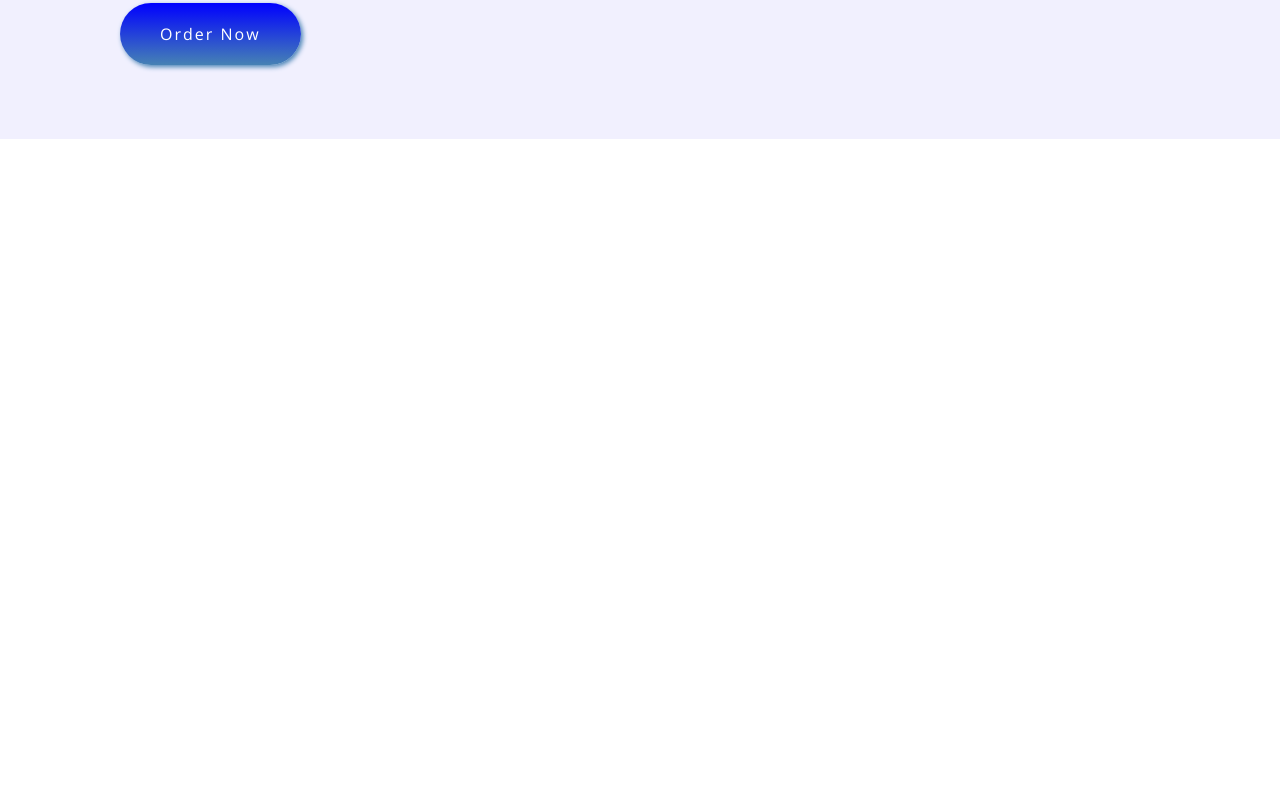
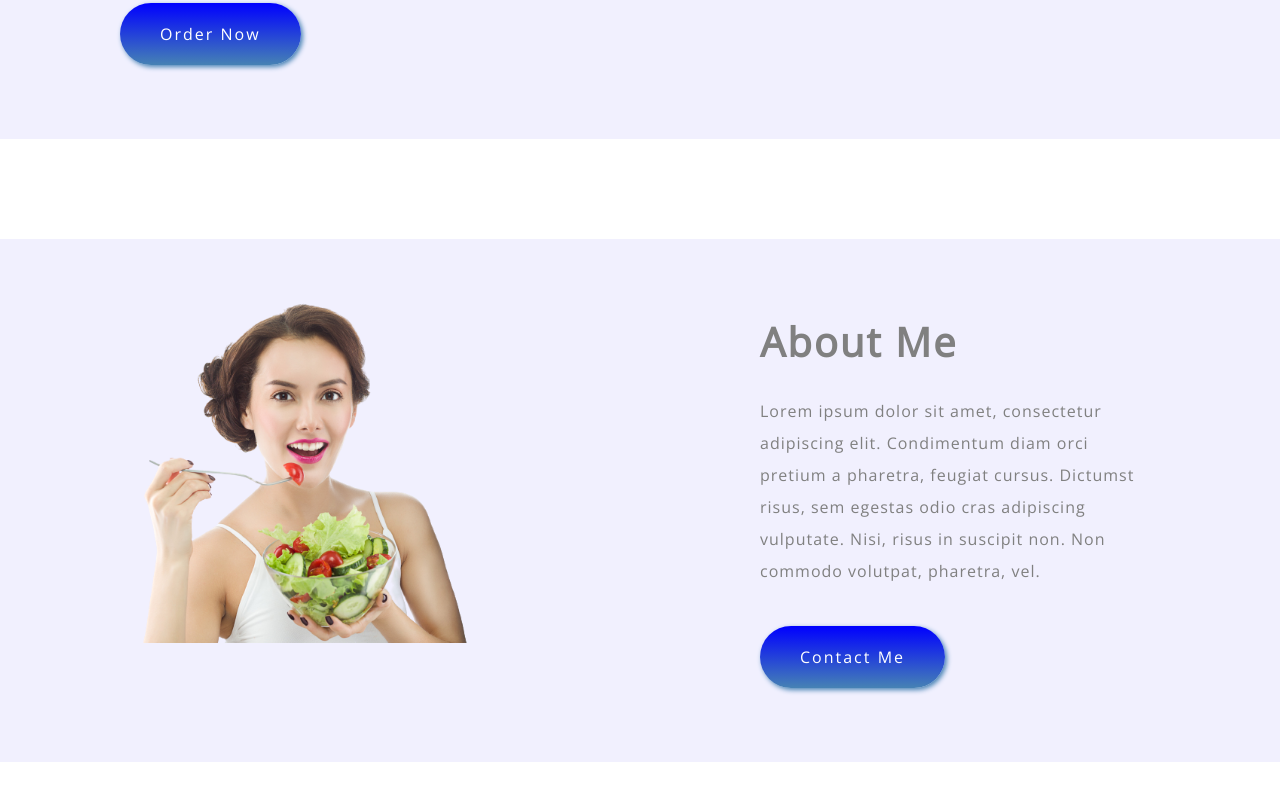
Before and after one commit to jannatulmawyajoya/FOOD-PROJECT, a plain HTML site: page index.html in a window 1280 px wide. Shown: the part 435-1236 px from the top of the page. Before the commit the page ends 800 px from the top, so only its background shows below. Drawn offline with nearby package versions, Linux system fonts and the light colour scheme.

Commit message:
second section sdded

```diff
--- a/index.html
+++ b/index.html
@@ -12,7 +12,7 @@
 
 </head>
 <body>
-    <section class="display-flex" id="background">
+    <section class="display-flex background">
         <div class="display">
             <h1><span class="color">Skip</span> The Diet,
                 <h1>Just Eat Healthy</h1>
@@ -25,5 +25,20 @@
                 alt="">
         </div>
     </section>
+
+    <section class="display-flex background">
+        <div class="display">
+            <img src="images/female/6667872_preview-removebg-preview.png" alt="">
+        </div>
+        <div class="display">
+            <h1>About Me</h1>
+            <p id="text-style">Lorem ipsum dolor sit amet, consectetur adipiscing
+            elit. Condimentum diam orci pretium a pharetra,
+            feugiat cursus. Dictumst risus, sem egestas odio cras
+            adipiscing vulputate. Nisi, risus in suscipit non. Non
+            commodo volutpat, pharetra, vel.</p>
+            <a class="button-link" target="_blank" href="https://www.hungrynaki.com/">Contact Me</a>
+        </div>
+    </section>
 </body>
 </html>
--- a/style.css
+++ b/style.css
@@ -5,6 +5,7 @@ body{
 .display-flex{
     width: 100%;
     display: flex;
+    margin-bottom: 100px;
 }
 .display h1{
     font-weight: 900;
@@ -40,8 +41,11 @@ body{
 .color{
     color: blue;
 }
-#background{
+.background{
     background-image: url(images/shapes/Frame\ 56.jpg);
     background-repeat: no-repeat;
     background-position: left;
 }
+#text-style{
+    letter-spacing: 1px;
+}
```
